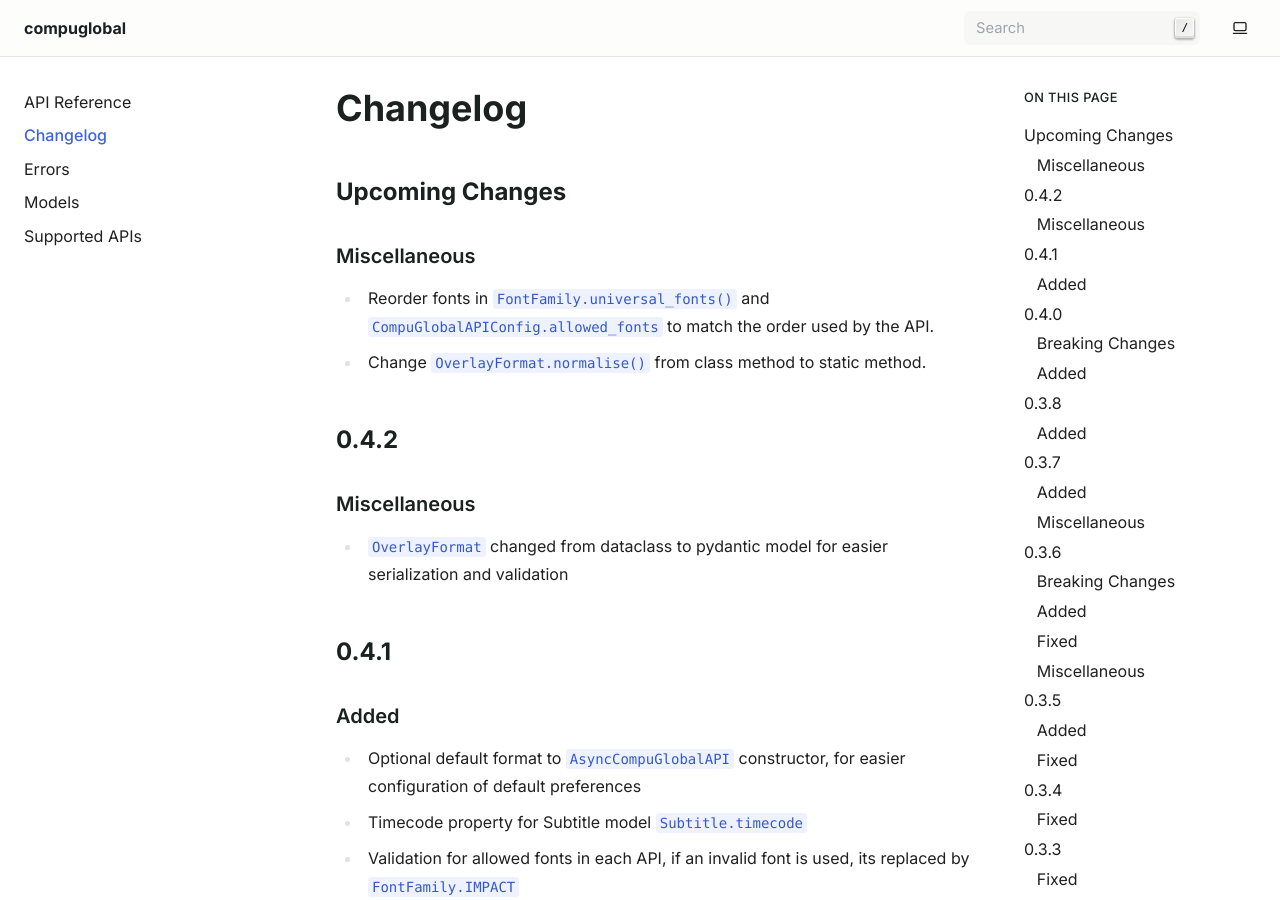
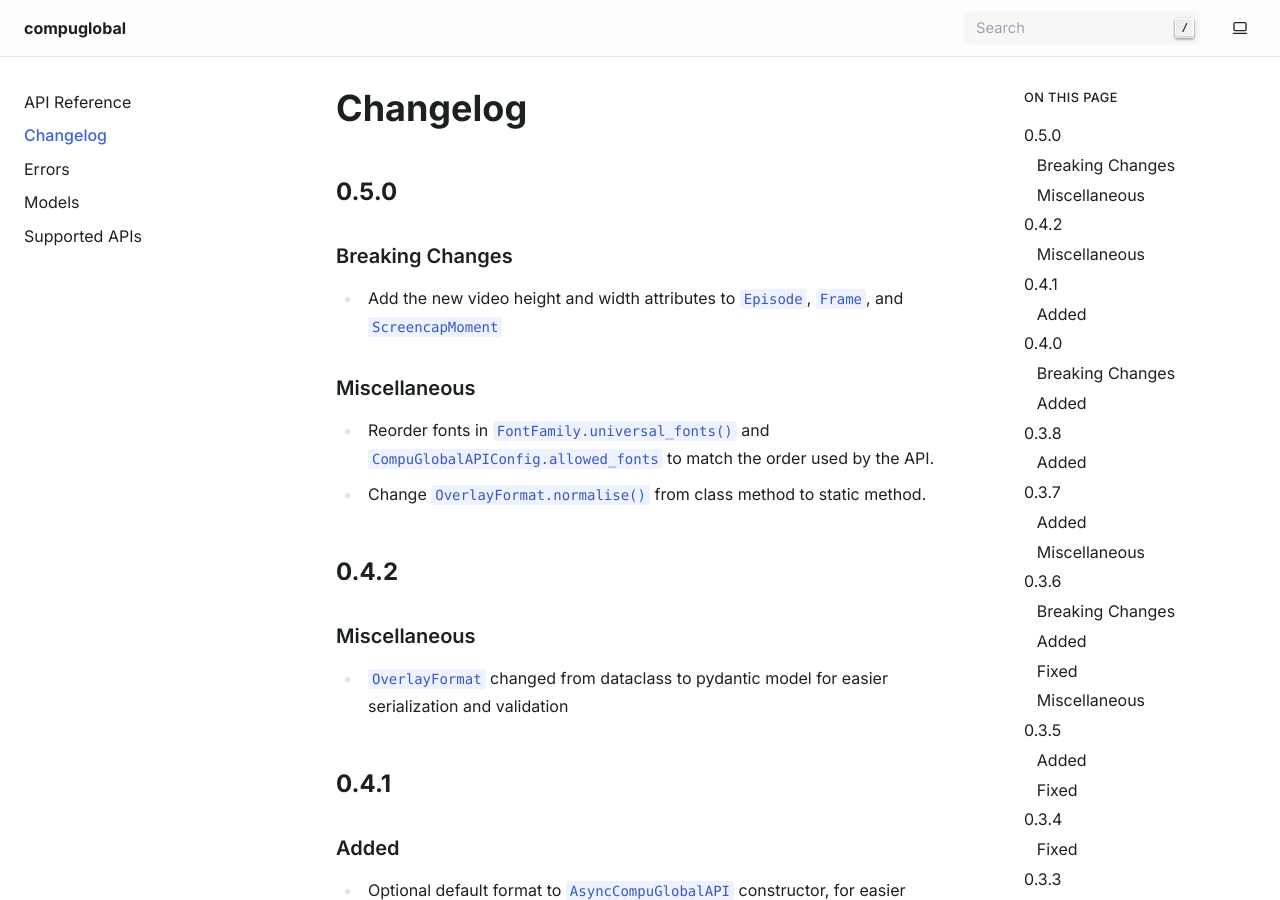
Before and after one commit to MitchellAW/CompuGlobal, a Sphinx documentation site: the page built from docs/changelog.rst, in a window 1280 px wide and 900 px high. Built offline with Sphinx 7.4.7, drawn with Linux system fonts in a browser that asks for light colours.

Commit message:
Document changes for 0.5.0 in changelog

```diff
--- a/docs/changelog.rst
+++ b/docs/changelog.rst
@@ -3,8 +3,13 @@
 Changelog
 =========
 
-Upcoming Changes
-----------------
+
+0.5.0
+-----
+
+Breaking Changes
+~~~~~~~~~~~~~~~~
+- Add the new video height and width attributes to :class:`Episode`, :class:`Frame`, and :class:`ScreencapMoment`
 
 Miscellaneous
 ~~~~~~~~~~~~~
```
